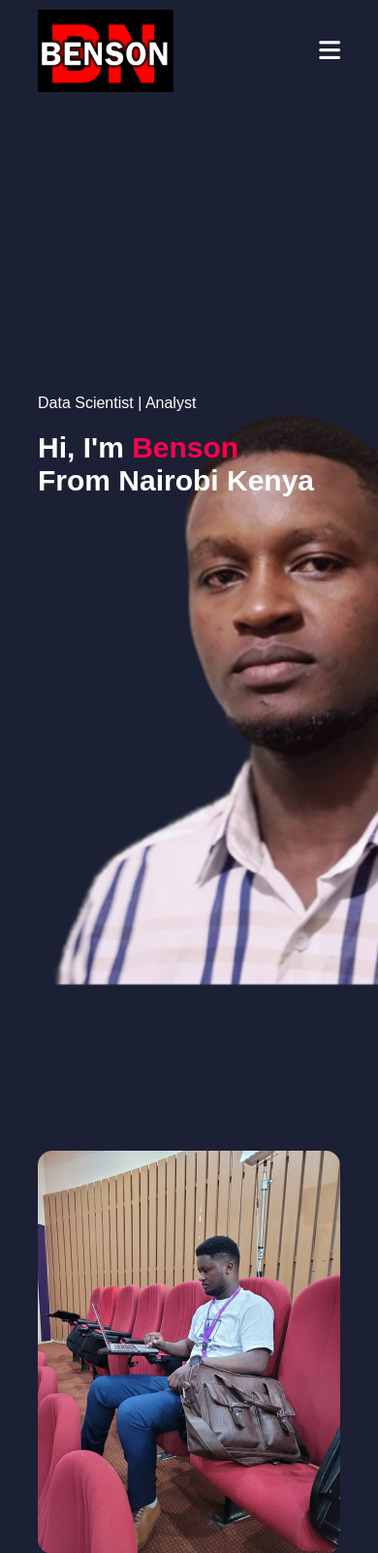
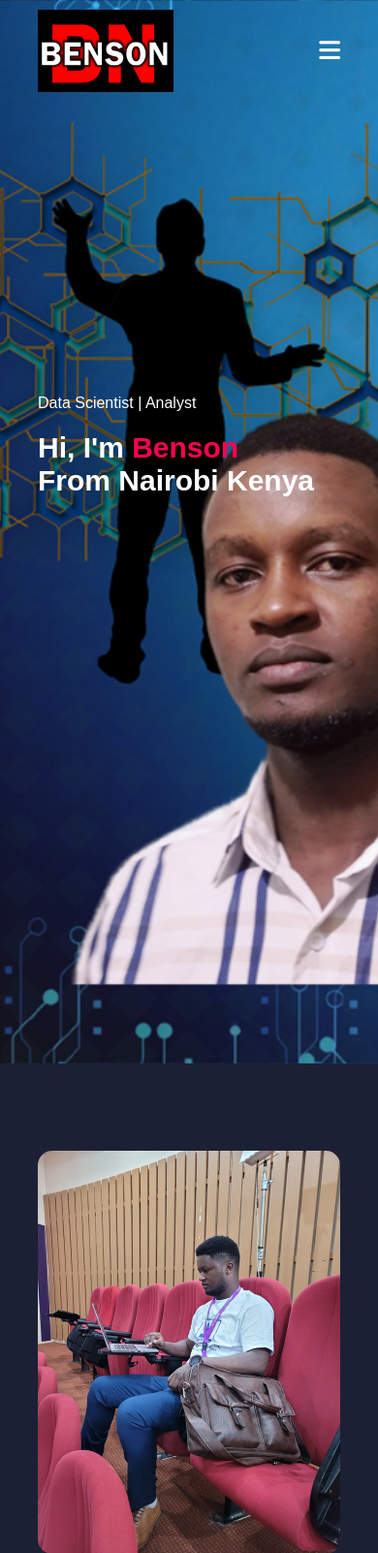
Before and after one commit to Nyotabenson/My-Portfolio, a PHP site: page / in a window 390 px wide. Shown: the top 1602 px of the page at 97% size. Run offline with PHP 8.4, Linux system fonts and the light colour scheme; some libraries are stand-ins or nearby versions.

Commit message:
mobile view

```diff
--- a/style.css
+++ b/style.css
@@ -322,7 +322,7 @@ nav .fa-solid{
 /*-------------------small screen--------------------------*/
 @media only screen and (max-width: 600px){
     #header{
-        background-image: url(images/mobile2_2.png);
+        background-image: url(images/mobile2_2_2.png);
     }
     .header-text{
         margin-top: 100%;
```
Also changed, not shown: images/mobile2_2_2.png (added).
